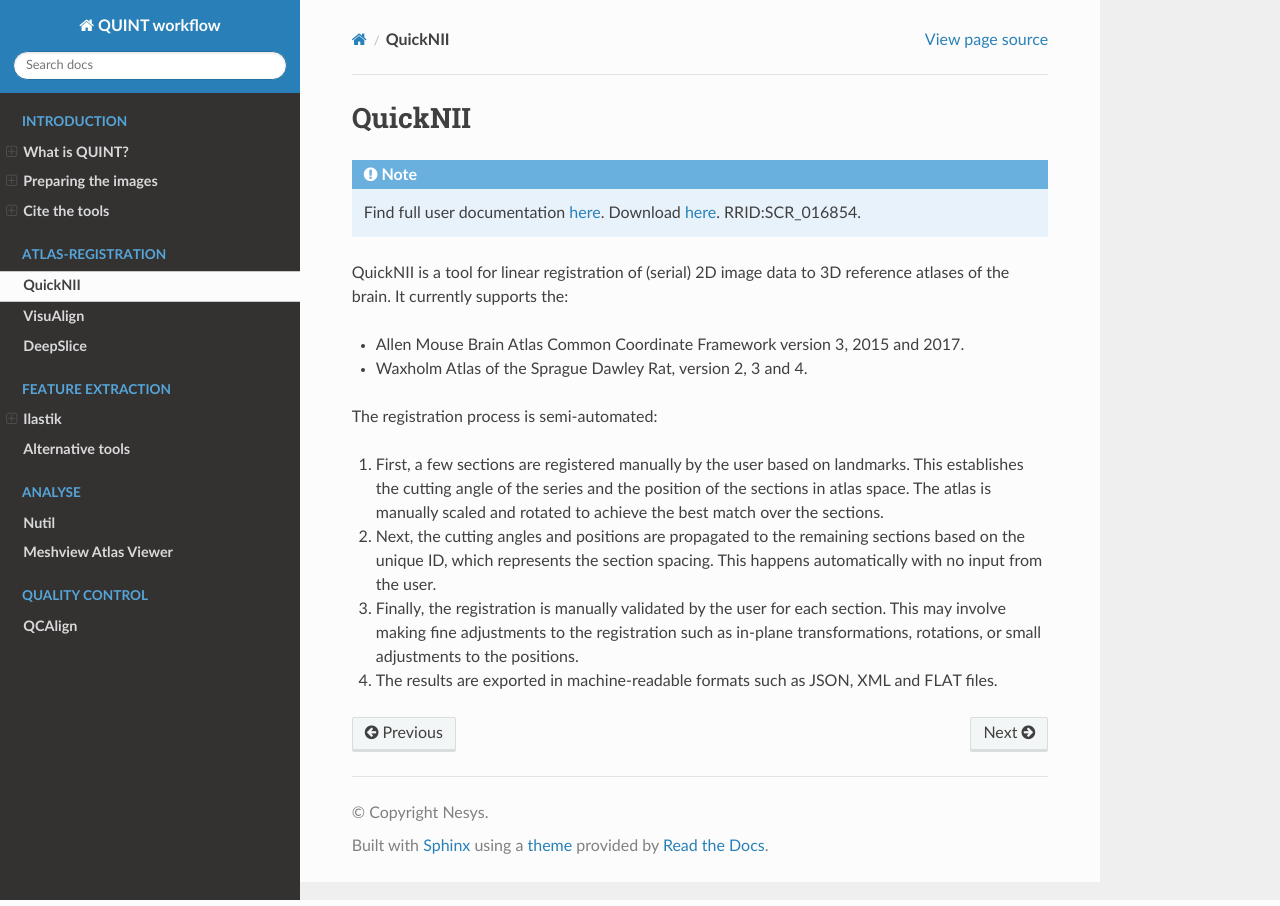
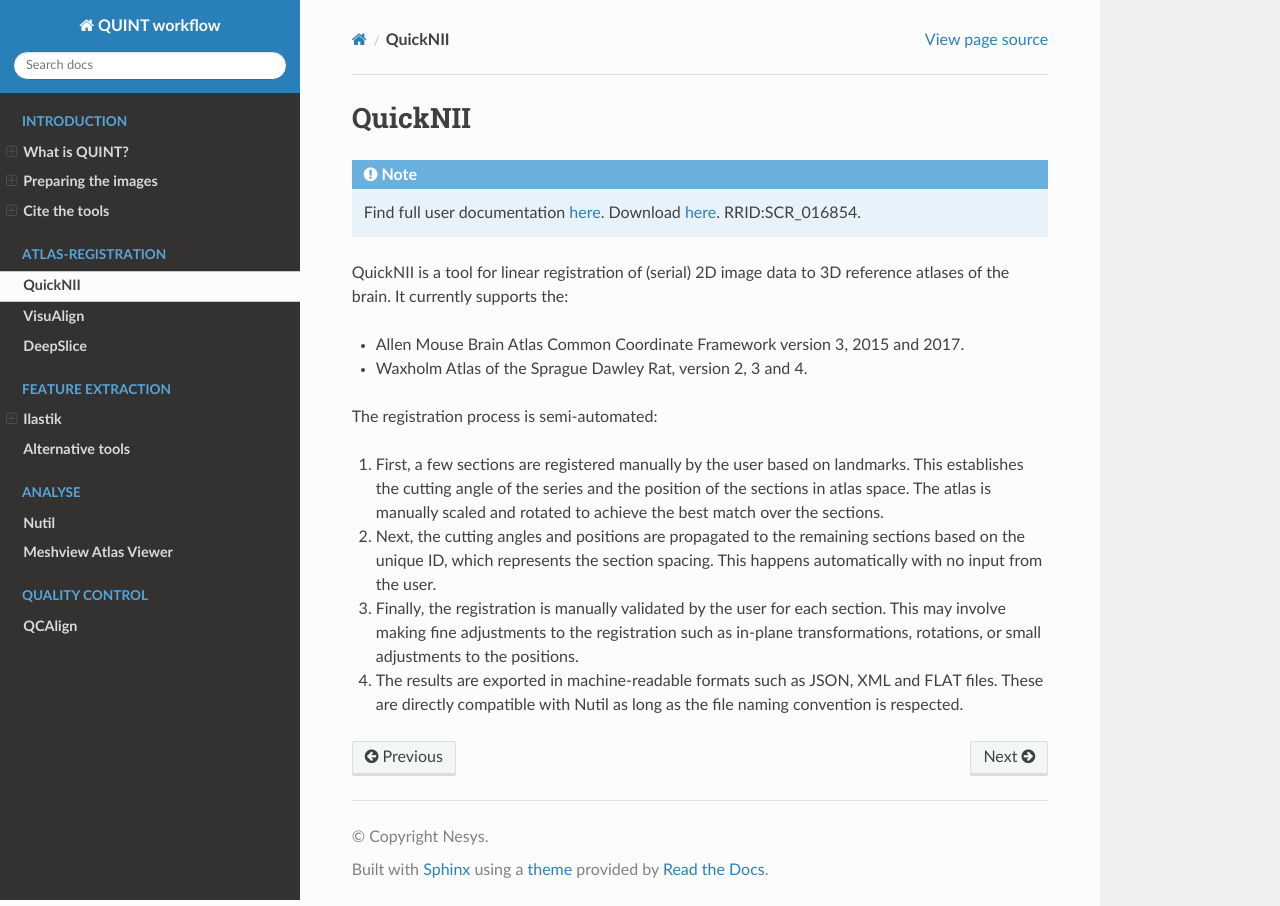
Before and after one commit to Neural-Systems-at-UIO/QUINT_workflow, a Sphinx documentation site: the page built from docs/QuickNII.rst, in a window 1280 px wide. Built offline with Sphinx 7.4.7 and the Read the Docs theme 2.0.0, drawn with Linux system fonts in a browser that asks for light colours.

Commit message:
Update QuickNII.rst

```diff
--- a/docs/QuickNII.rst
+++ b/docs/QuickNII.rst
@@ -16,4 +16,4 @@
 1. First, a few sections are registered manually by the user based on landmarks. This establishes the cutting angle of the series and the position of the sections in atlas space.  The atlas is manually scaled and rotated to achieve the best match over the sections.
 2. Next, the cutting angles and positions are propagated to the remaining sections based on the unique ID, which represents the section spacing. This happens automatically with no input from the user.
 3. Finally, the registration is manually validated by the user for each section. This may involve making fine adjustments to the registration such as in-plane transformations, rotations, or small adjustments to the positions.
-4. The results are exported in machine-readable formats such as JSON, XML and FLAT files.
+4. The results are exported in machine-readable formats such as JSON, XML and FLAT files. These are directly compatible with Nutil as long as the file naming convention is respected.
```
